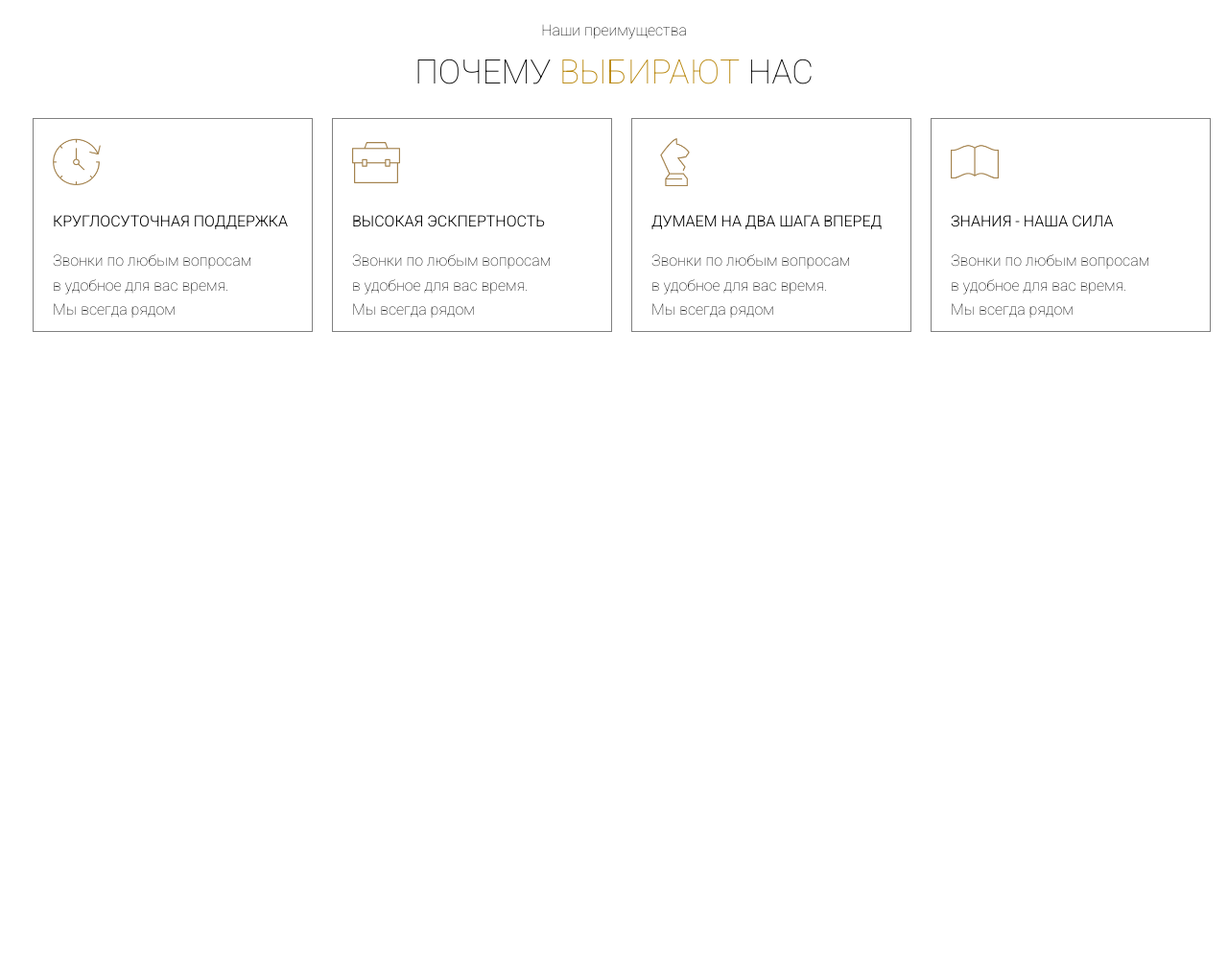
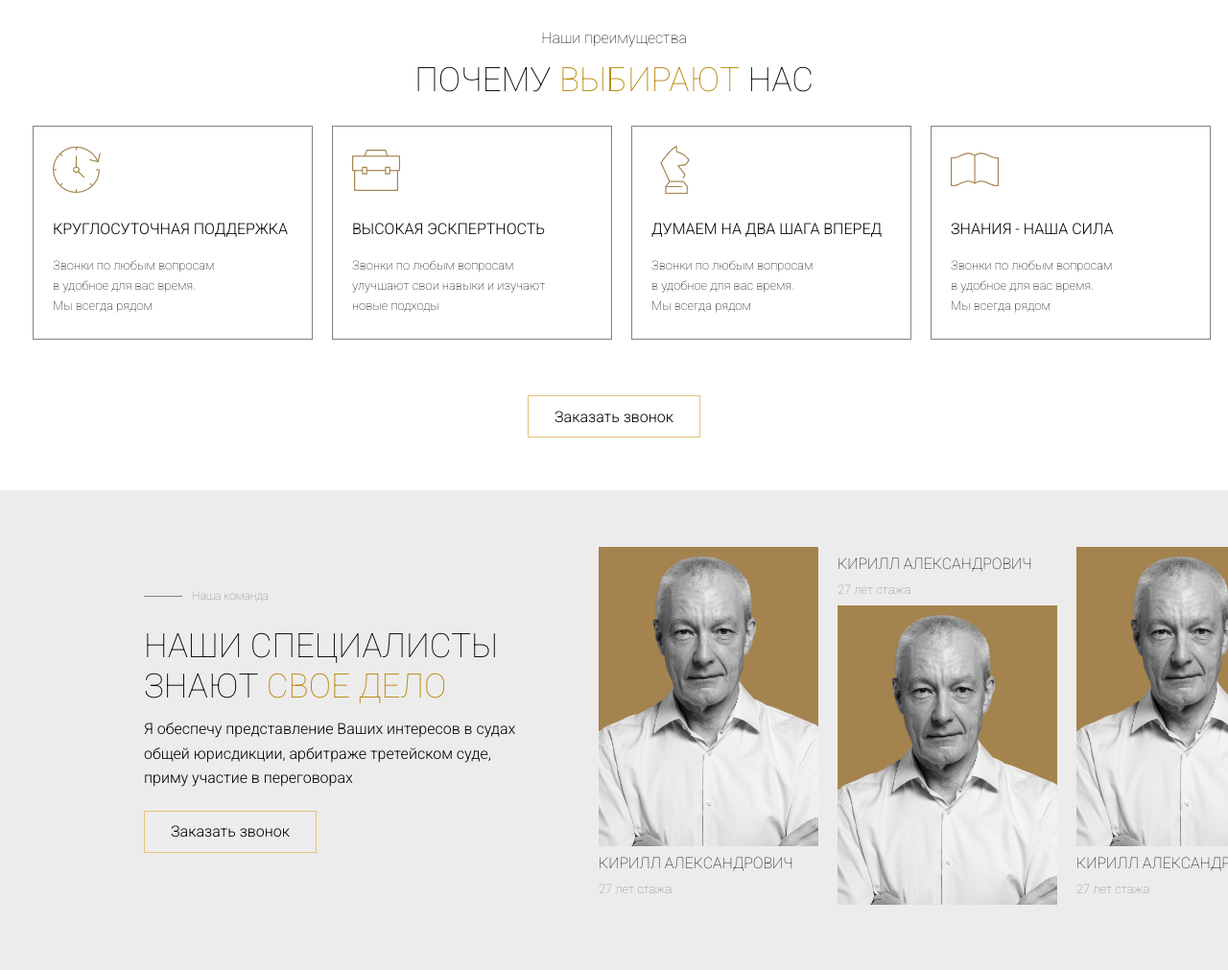
Before and after one commit to shev05/task_LANDING, a plain HTML site: page index.html in a window 1280 px wide. Shown: the part 1227-2238 px from the top of the page at 96% size. Before the commit the page ends 1854 px from the top, so only its background shows below. Drawn offline with Linux system fonts and the light colour scheme.

Commit message:
add-specialists

```diff
--- a/css/advantages.css
+++ b/css/advantages.css
@@ -1,10 +1,10 @@
 .section-advantages {
     position: relative;
     display: flex;
-    min-height: 624px;
+    min-height: 500px;
     flex-direction: column;
     align-items: center;
-    padding-top: 50px;
+    padding-top: 58px;
 }
 
 .header-advantages {
@@ -46,3 +46,23 @@
 .header-advantages h2 {
     margin-top: 5px;
 }
+
+.button-advantages{
+    display: flex;
+    width: 180px;
+    height: 44px;
+    border: 1px solid #E3C37A;
+    background-color: white;
+    justify-content: center;
+    align-items: center;
+    font-family: 'Roboto', sans-serif;
+    font-weight: 300;
+    font-size: 16px;
+    margin-top: 58px;
+}
+
+.button-advantages:hover{
+    border-color: #c0a05c;
+    color: #333;
+    cursor: pointer;
+}
--- /dev/null
+++ b/css/specialists.css
@@ -0,0 +1,77 @@
+.section-specialists {
+    position: relative;
+    display: flex;
+    min-height: 500px;
+    flex-direction: column;
+    background-color: rgb(237, 236, 236);
+    align-items: center;
+    overflow: hidden;
+    flex-direction: row;
+
+}
+
+.block-specialists{
+    flex-shrink: 0;
+    flex-grow: 0;
+    margin-left: 150px;
+    width: 410px;
+    height: 322px;
+    position: relative;
+    display: flex;
+    flex-direction: column;
+}
+
+.text-specialist{
+    max-width: 410px;
+    width: 100%;
+    font-size: medium;
+    font-weight: 300;
+    word-wrap: break-word;
+    overflow-wrap: break-word;
+    margin-top: 5px;
+}
+
+.button-specialists{
+    display: flex;
+    width: 180px;
+    height: 44px;
+    border: 1px solid #E3C37A;
+    background-color: rgb(237, 236, 236);
+    justify-content: center;
+    align-items: center;
+    font-family: 'Roboto', sans-serif;
+    font-weight: 300;
+    font-size: 16px;
+    margin-top: 5px;
+}
+
+.specialists-core{
+    display: flex;
+    margin-left: 64px;
+    width: 1225px;
+    height: 383px;
+    position: relative;
+    display: flex;
+}
+
+.block-people{
+    width: 229px;
+    height: 382px;
+    padding-right: 20px;
+    align-items: center;
+
+}
+
+.block-photo{
+    width: 229px;
+    height: 312px;
+    background-color: #A4834E;
+    overflow: hidden;
+}
+
+.block-photo img {
+    width: 100%;
+    height: 100%;
+    object-fit: cover;
+    display: block;
+}
--- a/index.html
+++ b/index.html
@@ -8,6 +8,7 @@
     <link rel="stylesheet" href="css/header.css">
     <link rel="stylesheet" href="css/sectionWordTeacher.css">
     <link rel="stylesheet" href="css/advantages.css">
+    <link rel="stylesheet" href="css/specialists.css">
     <link href="https://fonts.googleapis.com/css2?family=Roboto:wght@100;300;400&display=swap" rel="stylesheet">
 </head>
 <body>
@@ -105,23 +106,66 @@
                     <div class="card-adv">
                         <img class="image-element" src="../components/image/clock.png"/>
                         <p style="font-weight: 300;">КРУГЛОСУТОЧНАЯ ПОДДЕРЖКА</p>
-                        <p>Звонки по любым вопросам<br/>в удобное для вас время.<br/>Мы всегда рядом</p>
+                        <p style="font-size: small; font-weight: 200;">Звонки по любым вопросам<br/>в удобное для вас время.<br/>Мы всегда рядом</p>
                     </div>
                      <div class="card-adv">
                         <img class="image-element" src="../components/image/backpack.png"/>
                         <p style="font-weight: 300;">ВЫСОКАЯ ЭСКПЕРТНОСТЬ</p>
-                        <p>Звонки по любым вопросам<br/>в удобное для вас время.<br/>Мы всегда рядом</p>
+                        <p style="font-size: small; font-weight: 200;">Звонки по любым вопросам<br/>улучшают свои навыки и изучают<br/>новые подходы</p>
                     </div>
                      <div class="card-adv">
                         <img class="image-element" src="../components/image/figure.png"/>
                         <p style="font-weight: 300;">ДУМАЕМ НА ДВА ШАГА ВПЕРЕД</p>
-                        <p>Звонки по любым вопросам<br/>в удобное для вас время.<br/>Мы всегда рядом</p>
+                        <p style="font-size: small; font-weight: 200;">Звонки по любым вопросам<br/>в удобное для вас время.<br/>Мы всегда рядом</p>
                     </div>
                      <div class="card-adv">
                         <img class="image-element" src="../components/image/book.png"/>
-                        <p style="font-weight: 300;">ЗНАНИЯ - НАША СИЛА</p>
-                        <p>Звонки по любым вопросам<br/>в удобное для вас время.<br/>Мы всегда рядом</p>
+                        <p style="font-weight: 300; font-size: medium;">ЗНАНИЯ - НАША СИЛА</p>
+                        <p style="font-size: small; font-weight: 200;">Звонки по любым вопросам<br/>в удобное для вас время.<br/>Мы всегда рядом</p>
                     </div>
+                </div>
+                <button class="button-advantages">Заказать звонок</button>
+            </section>
+            <section class="section-specialists">
+                <div class="block-specialists">
+                    <span class="header-line-container" style="margin-bottom: 5px;">
+                        <div class="header-line-container-teacher"></div>
+                        <p class="header-word-container-teacher">Наша команда</p>
+                    </span>
+                    <h2 style="font-weight: 200; font-size: 35px; line-height: 1.2; margin: 5px 0;">НАШИ СПЕЦИАЛИСТЫ<br>ЗНАЮТ <span style="color: darkgoldenrod; font-weight: 200;">СВОЕ ДЕЛО</span></h2>
+                    <p class="text-specialist">Я обеспечу представление Ваших интересов в судах общей юрисдикции, арбитраже третейском суде, приму участие в переговорах</p>
+                    <button class="button-specialists">Заказать звонок</button>
+                </div>
+                <div class="specialists-core">
+                    <div class="block-people">
+                        <div class="block-photo">
+                            <img src="../components/image/ded.png"/>
+                        </div>
+                        <p style="margin: 5px 0;">КИРИЛЛ АЛЕКСАНДРОВИЧ</p>
+                        <p style="margin: 5px 0; color: gray; font-size: 13px;">27 лет стажа</p>
+                    </div>
+                    <div class="block-people">
+                        <p style="margin: 5px 0;">КИРИЛЛ АЛЕКСАНДРОВИЧ</p>
+                        <p style="margin: 5px 0; color: gray; font-size: 13px;">27 лет стажа</p>
+                        <div class="block-photo">
+                            <img src="../components/image/ded.png"/>
+                        </div>
+                    </div>
+                    <div class="block-people">
+                        <div class="block-photo">
+                            <img src="../components/image/ded.png"/>
+                        </div>
+                        <p style="margin: 5px 0;">КИРИЛЛ АЛЕКСАНДРОВИЧ</p>
+                        <p style="margin: 5px 0; color: gray; font-size: 13px;">27 лет стажа</p>
+                    </div>
+                    <div class="block-people">
+                        <p style="margin: 5px 0;">КИРИЛЛ АЛЕКСАНДРОВИЧ</p>
+                        <p style="margin: 5px 0; color: gray; font-size: 13px;">27 лет стажа</p>
+                        <div class="block-photo">
+                            <img src="../components/image/ded.png"/>
+                        </div>
+                    </div>
+
                 </div>
             </section>
         </main>
```
Also changed, not shown: components/image/ded.png (added).
